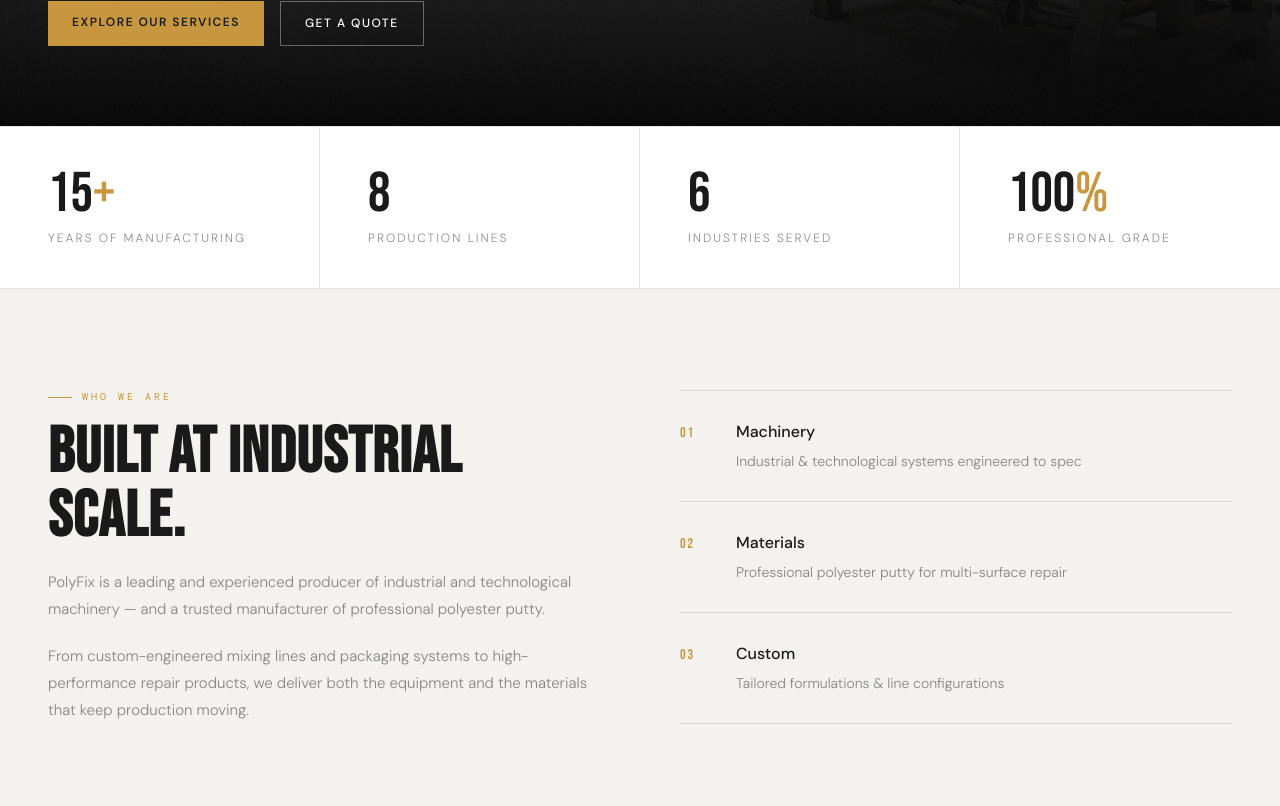
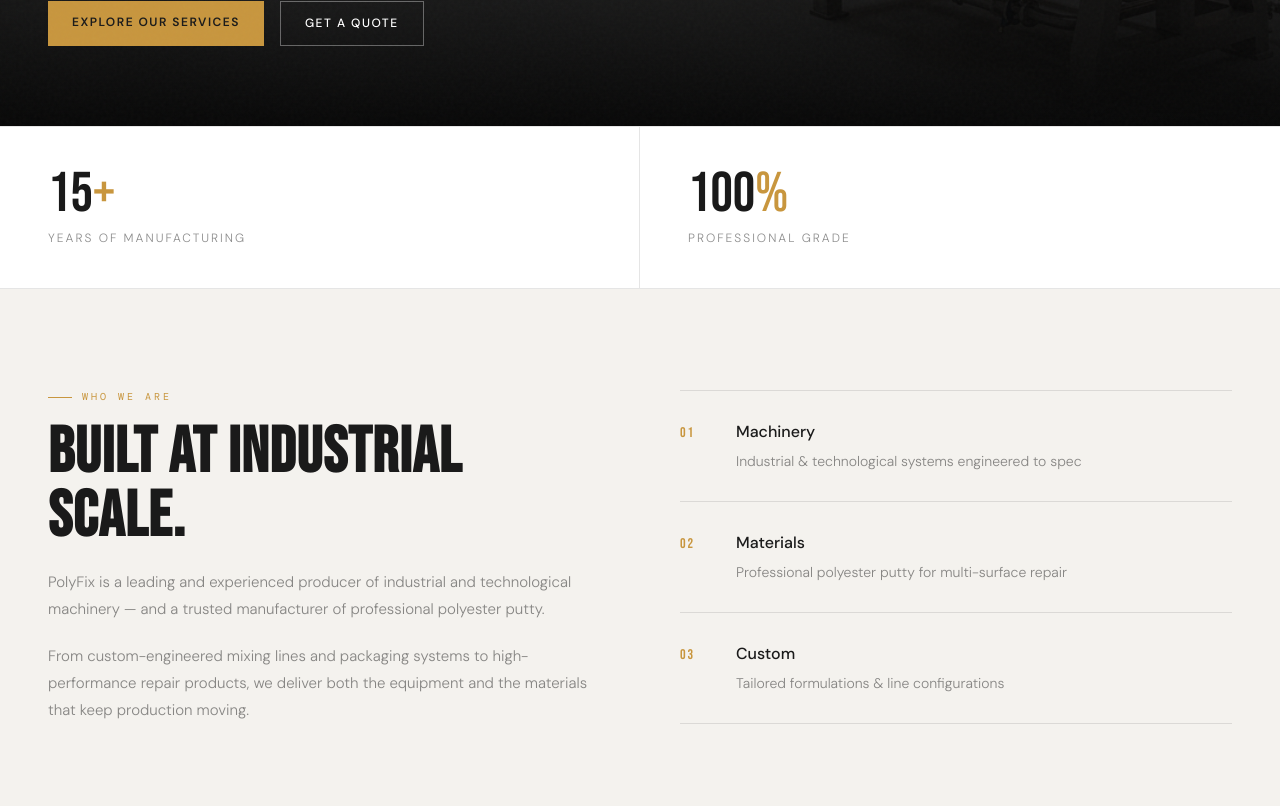
Before and after one commit to generalberr/polyfix-website, a Next.js app: page / in a window 1280 px wide. Shown: the part 674-1480 px from the top of the page. Built offline with nearby package versions, Linux system fonts and the light colour scheme.

Commit message:
Add files via upload

```diff
--- a/src/app/page.module.css
+++ b/src/app/page.module.css
@@ -107,7 +107,7 @@
 /* STATS */
 .stats {
   display: grid;
-  grid-template-columns: repeat(4, 1fr);
+  grid-template-columns: repeat(2, 1fr);
   border-top: 1px solid var(--border);
   border-bottom: 1px solid var(--border);
 }
@@ -219,7 +219,7 @@
 }
 .featCard { background: var(--surface); padding: 36px; transition: background 0.3s; }
 .featCard:hover { background: var(--surface2); }
-.featIcon { font-size: 24px; margin-bottom: 16px; }
+.featNum { font-family: 'Bebas Neue', sans-serif; font-size: 36px; color: rgba(200,150,62,0.2); line-height: 1; margin-bottom: 16px; }
 .featTitle { font-size: 15px; font-weight: 600; margin-bottom: 10px; }
 .featDesc { font-size: 13px; color: var(--muted); line-height: 1.65; }
 
--- a/src/app/page.tsx
+++ b/src/app/page.tsx
@@ -77,8 +77,6 @@
       <div className={styles.stats} ref={statsRef}>
         {[
           { num: s1, suffix: '+', label: 'Years of Manufacturing' },
-          { num: s2, suffix: '', label: 'Production Lines' },
-          { num: s3, suffix: '', label: 'Industries Served' },
           { num: s4, suffix: '%', label: 'Professional Grade' },
         ].map(({ num, suffix, label }) => (
           <div key={label} className={styles.statItem}>
```
